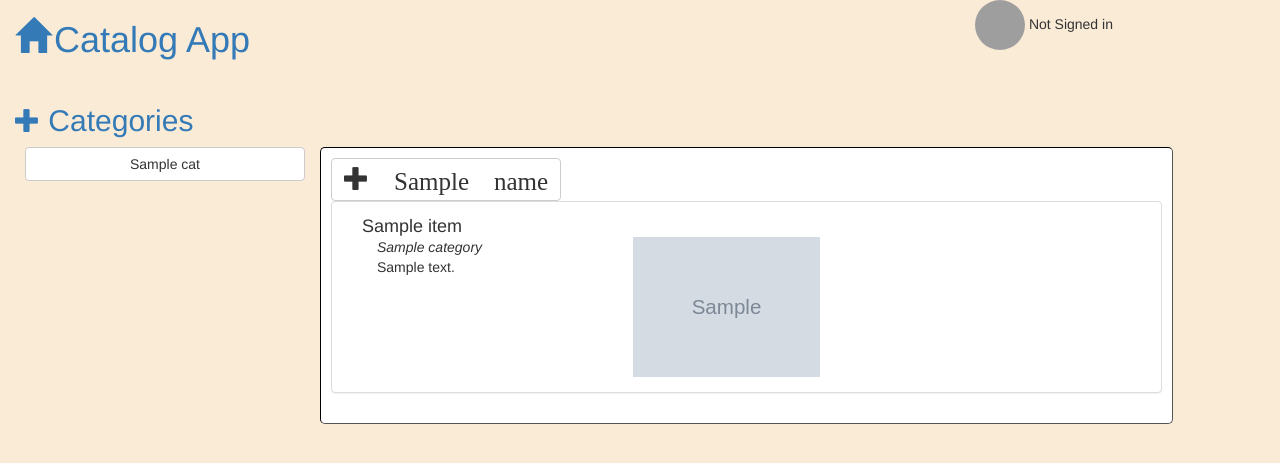
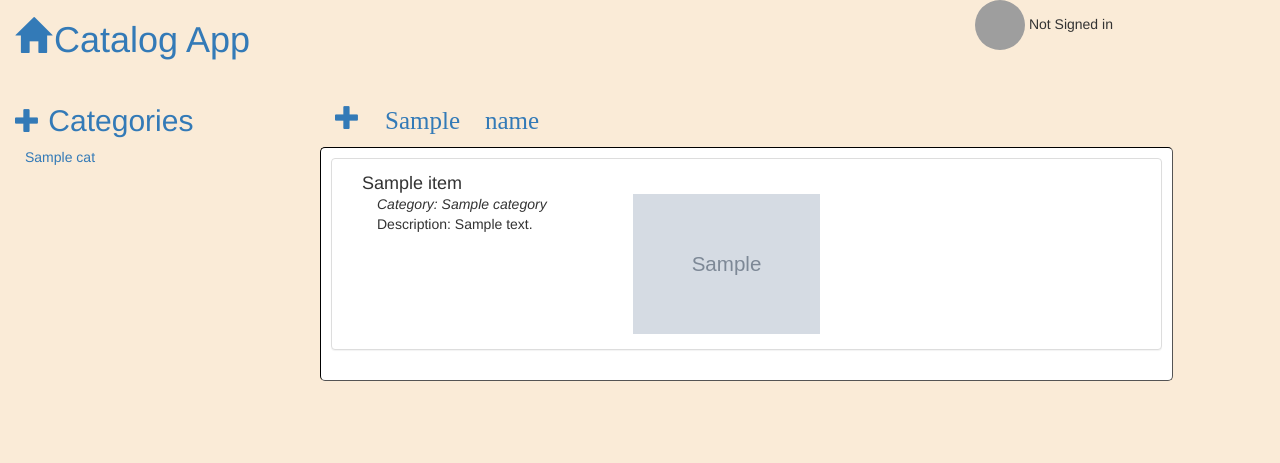
Before and after one commit to erikarthur/p3Refactored, a Flask app: template webExample/templates/pages/item-page.html in a window 1280 px wide. Shown: the top 463 px of the page. Run offline with Flask 2, Linux system fonts and the light colour scheme; the template is opened without the code that fills it: most values are stand-ins (such as "Sample title", 1, 10 or a date in 2020); grey boxes marked "Sample" are stand-in pictures; some libraries are stand-ins or nearby versions; grey boxes are pictures that could not be loaded.

Commit message:
more styling

```diff
--- a/webExample/static/style.css
+++ b/webExample/static/style.css
@@ -55,17 +55,17 @@ html,body
 }
 
 .item-list {
-
+ padding-top: 20px;
 }
 
 .item-container {
     background-color: white;
-     margin-top: 63px;
     padding: 10px;
     border: inset black 1px;
     border-radius: 5px;
     max-height: 650px;
     overflow-y: scroll;
+
 }
 
 h4 {
--- a/webExample/templates/common/item.html
+++ b/webExample/templates/common/item.html
@@ -9,10 +9,10 @@
         <div>
             <div class="col-md-4">
                 <div>
-                     <em>{{ item.category.category_name }}</em>
+                     <em>Category:&nbsp;{{ item.category.category_name }}</em>
                 </div>
                 <div>
-                    {{ item.description }}
+                    Description:&nbsp;{{ item.description }}
                 </div>
             </div>
 
--- a/webExample/templates/common/nav-bar.html
+++ b/webExample/templates/common/nav-bar.html
@@ -1,15 +1,9 @@
 
  <div style="background-color: antiquewhite">
- {% if email %}
-    <a href=/add-category>
-        <h2><span class="glyphicon glyphicon-plus" aria-hidden="true"></span>&nbsp;Categories</h2>
-    </a>
-    {% else  %}
-        <h2>Categories</h2>
- {% endif %}
+
 {% for category in categories%}
     <div class='nav-bar-item'>
-        <a href=/category/{{category.category_name}} class="btn btn-default btn-full">{{ category.category_name }}</a>
+        <a href=/category/{{category.category_name}}>{{ category.category_name }}</a>
     </div>
 {% endfor %}
 </div>
--- a/webExample/templates/layout.html
+++ b/webExample/templates/layout.html
@@ -44,8 +44,26 @@
         {% include 'common/header.html' %}
     </div>
     <div class="row">
+        <div class="col-md-3">
+            {% if email %}
+    <a href=/add-category>
+        <h2><span class="glyphicon glyphicon-plus" aria-hidden="true"></span>&nbsp;Categories</h2>
+    </a>
+    {% else  %}
+        <h2>Categories</h2>
+ {% endif %}
+        </div>
+         <div class="item-list col-md-8">
+             {% if category_number != None %}
+             <a href=/add-item?category={{category_number}}><span class="glyphicon glyphicon-plus" aria-hidden="true">&nbsp;{{ name }}</span></a>
+            {% endif %}
+         </div>
+    </div>
+    <div class="row">
         <div class="col-md-3">{% block navigation %} {% endblock %}</div>
-        <div class="col-md-8 item-container">{% block content %} {% endblock %}</div>
+        <div class="col-md-8 item-container">
+
+            {% block content %} {% endblock %}</div>
     </div>
     <div id="result"></div>
      <script>
--- a/webExample/templates/pages/item-page.html
+++ b/webExample/templates/pages/item-page.html
@@ -5,9 +5,7 @@
 {% endblock %}
 
 {% block content %}
-    <div class="item-list">
-    <a href=/add-item?category={{category_number}} class="btn btn-default"><span class="glyphicon glyphicon-plus" aria-hidden="true">&nbsp;{{ name }}</span></a>
-    </div>
+
     {% for item in items %}
         {% include 'common/item.html' %}
     {% endfor %}
```
Also changed, not shown: webExample/templates/pages/add-category.html (+5 -5 lines).
